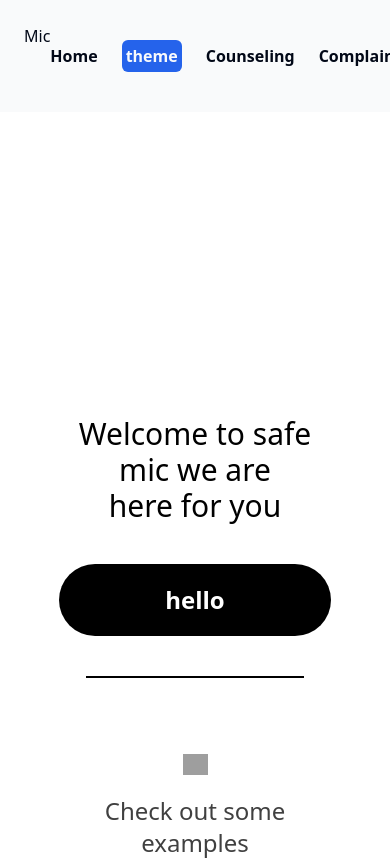
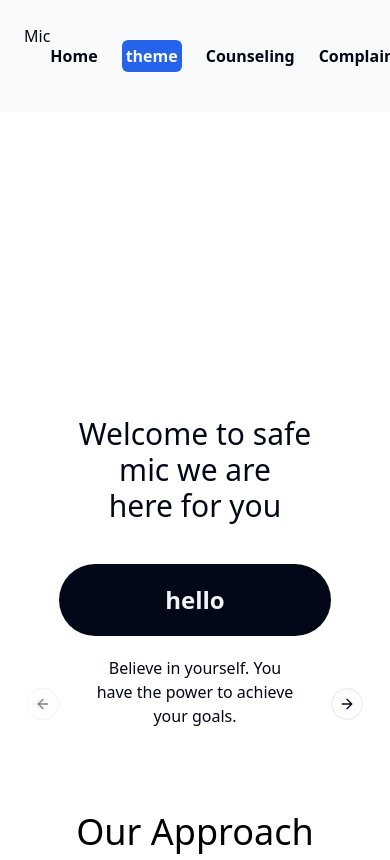
Before and after one commit to Kad-19/safe-mic-project, a React (Vite) app: page / in a window 390 px wide. Shown: the top 860 px of the page. Built offline with nearby package versions, Linux system fonts and the light colour scheme; grey boxes are pictures that could not be loaded.

Commit message:
responsive Carousel for the homepage

```diff
--- a/package.json
+++ b/package.json
@@ -23,6 +23,7 @@
     "class-variance-authority": "^0.7.0",
     "clsx": "^2.1.0",
     "date-fns": "^3.6.0",
+    "embla-carousel-react": "^8.0.2",
     "framer-motion": "^11.0.25",
     "lucide-react": "^0.364.0",
     "react": "^18.2.0",
--- /dev/null
+++ b/src/component/Homepage/Component/AdviceCarousel.jsx
@@ -0,0 +1,66 @@
+import { Carousel,CarouselContent,CarouselNext,CarouselPrevious,CarouselItem } from "@/components/ui/carousel";
+function AdviceCarousel(){
+    const campusAdvice = [
+        {
+            category: "Motivation",
+            advice: "Believe in yourself. You have the power to achieve your goals.",
+        },
+        {
+            category: "Motivation",
+            advice: "Stay focused on your dreams, but don't forget to enjoy the journey.",
+        },
+        {
+            category: "Motivation",
+            advice: "Embrace challenges as opportunities for growth.",
+        },
+        {
+            category: "Motivation",
+            advice: "Surround yourself with positive influences that uplift and inspire you.",
+        },
+        {
+            category: "Health",
+            advice: "Prioritize your sleep. Aim for 7-9 hours each night for optimal performance.",
+        },
+        {
+            category: "Health",
+            advice: "Stay hydrated. Carry a reusable water bottle and drink plenty of water throughout the day.",
+        },
+        {
+            category: "Health",
+            advice: "Make time for physical activity. Even a short walk or workout can boost your mood and energy levels.",
+        },
+        {
+            category: "Health",
+            advice: "Eat a balanced diet with plenty of fruits, vegetables, lean proteins, and whole grains.",
+        },
+        {
+            category: "Motivation",
+            advice: "Celebrate your successes, no matter how small. You're making progress!",
+        },
+        {
+            category: "Motivation",
+            advice: "Stay curious and keep learning. Knowledge is power.",
+        }
+    ];
+
+
+    return<Carousel className="max-w-lg">
+
+        <CarouselContent className=" w-64 sm:w-80 md:w-[480px]">
+            {
+                campusAdvice.map((advice,index)=>{
+                    return <CarouselItem key={index}>
+                    <div className="flex justify-center p-1 m-4">
+                            <p className=" text-center">
+                                {advice.advice}
+                            </p>
+                    </div>
+                </CarouselItem>
+            })
+    }
+        </CarouselContent>
+        <CarouselPrevious/>
+        <CarouselNext/>
+    </Carousel>
+}
+export default AdviceCarousel;
--- a/src/component/Homepage/Component/Hero.jsx
+++ b/src/component/Homepage/Component/Hero.jsx
@@ -3,11 +3,11 @@
 function Hero() {
   return (
     <div>
-    <div className="mt-32 text-3xl font-medium text-center text-black max-md:mt-10">
+    <div className="mt-32 text-3xl font-medium text-center  max-md:mt-10">
       Welcome to safe mic we are <br />
       here for you
     </div>
-    <div className="justify-center px-14 py-5 mt-11 text-2xl font-bold text-center text-white whitespace-nowrap bg-black rounded-[44px] max-md:px-5 max-md:mt-10">
+    <div className="justify-center px-14 py-5 mt-11 text-2xl font-bold text-center text-secondary whitespace-nowrap bg-foreground rounded-[44px] max-md:px-5 max-md:mt-10">
       hello
     </div>
     </div>
--- a/src/component/Homepage/Homepage.jsx
+++ b/src/component/Homepage/Homepage.jsx
@@ -1,14 +1,11 @@
 import React from "react";
 import Approach from "./Component/Approach";
 import GetCons from "./Component/GetCons";
-import Guied from "./Component/Guied";
 import Hero from "./Component/Hero";
 import Ready from "./Component/Ready";
 import Service from "./Component/Service";
-import Header from "./Component/Header";
 import Footer from "./Component/Footer";
-import { BrowserRouter as Route } from "react-router-dom";
-
+import AdviceCarousel from "./Component/AdviceCarousel";
 function Homepage() {
   return (
     <div className="flex flex-col">
@@ -18,7 +15,7 @@
           <Hero />
         </div>
         <div>
-          <Guied />
+          <AdviceCarousel/>
         </div>
         <div>
           <Approach />
--- /dev/null
+++ b/src/components/ui/carousel.jsx
@@ -0,0 +1,193 @@
+import * as React from "react"
+import useEmblaCarousel from "embla-carousel-react";
+import { ArrowLeft, ArrowRight } from "lucide-react"
+
+import { cn } from "@/lib/utils"
+import { Button } from "@/components/ui/button"
+
+const CarouselContext = React.createContext(null)
+
+function useCarousel() {
+  const context = React.useContext(CarouselContext)
+
+  if (!context) {
+    throw new Error("useCarousel must be used within a <Carousel />")
+  }
+
+  return context
+}
+
+const Carousel = React.forwardRef((
+  {
+    orientation = "horizontal",
+    opts,
+    setApi,
+    plugins,
+    className,
+    children,
+    ...props
+  },
+  ref
+) => {
+  const [carouselRef, api] = useEmblaCarousel({
+    ...opts,
+    axis: orientation === "horizontal" ? "x" : "y",
+  }, plugins)
+  const [canScrollPrev, setCanScrollPrev] = React.useState(false)
+  const [canScrollNext, setCanScrollNext] = React.useState(false)
+
+  const onSelect = React.useCallback((api) => {
+    if (!api) {
+      return
+    }
+
+    setCanScrollPrev(api.canScrollPrev())
+    setCanScrollNext(api.canScrollNext())
+  }, [])
+
+  const scrollPrev = React.useCallback(() => {
+    api?.scrollPrev()
+  }, [api])
+
+  const scrollNext = React.useCallback(() => {
+    api?.scrollNext()
+  }, [api])
+
+  const handleKeyDown = React.useCallback((event) => {
+    if (event.key === "ArrowLeft") {
+      event.preventDefault()
+      scrollPrev()
+    } else if (event.key === "ArrowRight") {
+      event.preventDefault()
+      scrollNext()
+    }
+  }, [scrollPrev, scrollNext])
+
+  React.useEffect(() => {
+    if (!api || !setApi) {
+      return
+    }
+
+    setApi(api)
+  }, [api, setApi])
+
+  React.useEffect(() => {
+    if (!api) {
+      return
+    }
+
+    onSelect(api)
+    api.on("reInit", onSelect)
+    api.on("select", onSelect)
+
+    return () => {
+      api?.off("select", onSelect)
+    };
+  }, [api, onSelect])
+
+  return (
+    (<CarouselContext.Provider
+      value={{
+        carouselRef,
+        api: api,
+        opts,
+        orientation:
+          orientation || (opts?.axis === "y" ? "vertical" : "horizontal"),
+        scrollPrev,
+        scrollNext,
+        canScrollPrev,
+        canScrollNext,
+      }}>
+      <div
+        ref={ref}
+        onKeyDownCapture={handleKeyDown}
+        className={cn("relative", className)}
+        role="region"
+        aria-roledescription="carousel"
+        {...props}>
+        {children}
+      </div>
+    </CarouselContext.Provider>)
+  );
+})
+Carousel.displayName = "Carousel"
+
+const CarouselContent = React.forwardRef(({ className, ...props }, ref) => {
+  const { carouselRef, orientation } = useCarousel()
+
+  return (
+    (<div ref={carouselRef} className="overflow-hidden">
+      <div
+        ref={ref}
+        className={cn(
+          "flex",
+          orientation === "horizontal" ? "-ml-4" : "-mt-4 flex-col",
+          className
+        )}
+        {...props} />
+    </div>)
+  );
+})
+CarouselContent.displayName = "CarouselContent"
+
+const CarouselItem = React.forwardRef(({ className, ...props }, ref) => {
+  const { orientation } = useCarousel()
+
+  return (
+    (<div
+      ref={ref}
+      role="group"
+      aria-roledescription="slide"
+      className={cn(
+        "min-w-0 shrink-0 grow-0 basis-full",
+        orientation === "horizontal" ? "pl-4" : "pt-4",
+        className
+      )}
+      {...props} />)
+  );
+})
+CarouselItem.displayName = "CarouselItem"
+
+const CarouselPrevious = React.forwardRef(({ className, variant = "outline", size = "icon", ...props }, ref) => {
+  const { orientation, scrollPrev, canScrollPrev } = useCarousel()
+
+  return (
+    (<Button
+      ref={ref}
+      variant={variant}
+      size={size}
+      className={cn("absolute  h-8 w-8 rounded-full", orientation === "horizontal"
+        ? "-left-12 top-1/2 -translate-y-1/2"
+        : "-top-12 left-1/2 -translate-x-1/2 rotate-90", className)}
+      disabled={!canScrollPrev}
+      onClick={scrollPrev}
+      {...props}>
+      <ArrowLeft className="h-4 w-4" />
+      <span className="sr-only">Previous slide</span>
+    </Button>)
+  );
+})
+CarouselPrevious.displayName = "CarouselPrevious"
+
+const CarouselNext = React.forwardRef(({ className, variant = "outline", size = "icon", ...props }, ref) => {
+  const { orientation, scrollNext, canScrollNext } = useCarousel()
+
+  return (
+    (<Button
+      ref={ref}
+      variant={variant}
+      size={size}
+      className={cn("absolute h-8 w-8 rounded-full", orientation === "horizontal"
+        ? "-right-12 top-1/2 -translate-y-1/2"
+        : "-bottom-12 left-1/2 -translate-x-1/2 rotate-90", className)}
+      disabled={!canScrollNext}
+      onClick={scrollNext}
+      {...props}>
+      <ArrowRight className="h-4 w-4" />
+      <span className="sr-only">Next slide</span>
+    </Button>)
+  );
+})
+CarouselNext.displayName = "CarouselNext"
+
+export { Carousel, CarouselContent, CarouselItem, CarouselPrevious, CarouselNext };
```
Also changed, not shown: 1 other file (tests, documents, lock files or other folders).
